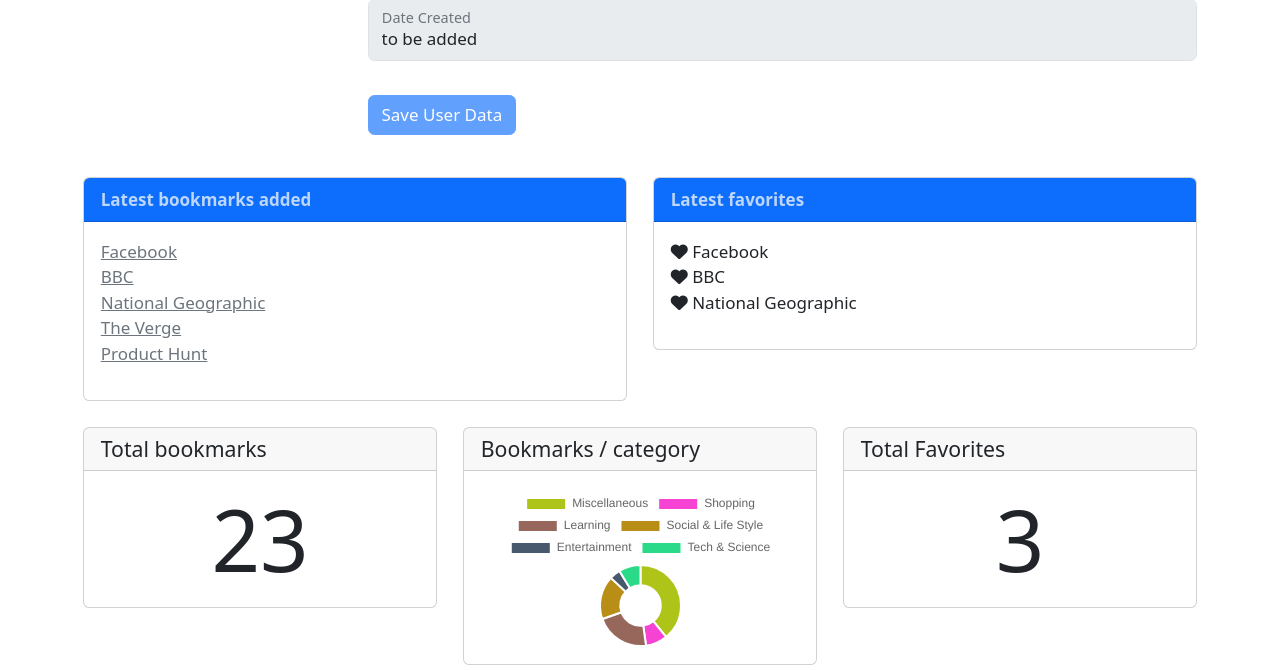
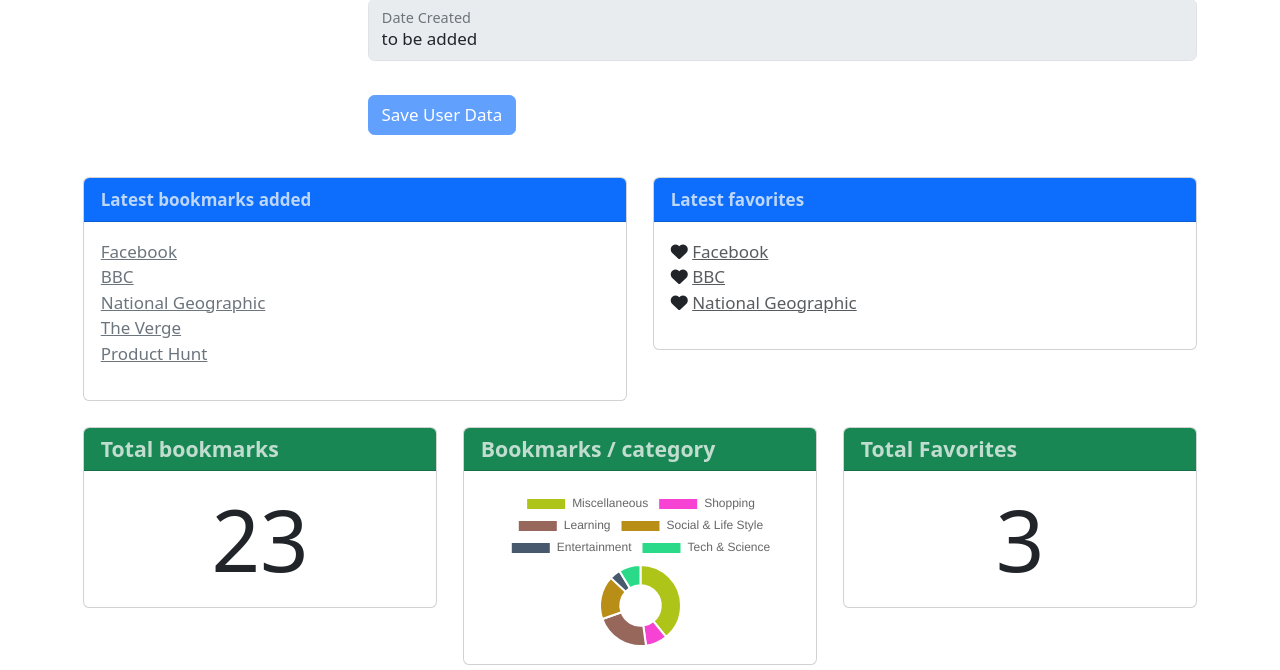
Before and after one commit to tibix/proiect_testare, a PHP site: page /profile.php in a window 1280 px wide. Shown: the part 561-1231 px from the top of the page. Run offline with PHP 8.4, Linux system fonts and the light colour scheme; the visitor is signed in with stand-in values (Sample User, id 1); data comes from the database, SQL or seed files in the repository; some libraries are stand-ins or nearby versions.

Commit message:
Finishing UI and logic for profile page

```diff
--- a/profile.php
+++ b/profile.php
@@ -23,7 +23,7 @@ $fav = new Favorite($db);
 $count_bms = $bm->getBookmarksCountByUserId($_SESSION['user_id']);
 $count_favs = $fav->getCountFavorites($_SESSION['user_id']);
 $latest_bms = $bm->getBookmarksByUserId($_SESSION['user_id'], 5);
-$my_favs = $fav->getAllFavorites($_SESSION['user_id']);
+$my_favs = $fav->getAllFavorites($_SESSION['user_id'], 5);
 $bms_categ = $bm->getCountUserBookmarksByCategory($_SESSION['user_id']);
 
 if(isset($_POST['update_profile']))
--- a/templates/header.php
+++ b/templates/header.php
@@ -46,7 +46,7 @@
                             <?php endforeach;?>
                             <hr class="dropdown-divider">
                             <li>
-                                <a class="dropdown-item new-category bg-dark text-light" href="bookmarks.php">Reset Categories
+                                <a class="dropdown-item new-category bg-danger text-light" href="bookmarks.php">Reset Categories
                                 </a>
                             </li>
 						</ul>
--- a/templates/t_profile.php
+++ b/templates/t_profile.php
@@ -71,12 +71,12 @@
         </div>
     </div>
     <div class="row">
-        <div class="col-md-6 mb-4">
+        <div class="col-lg-6 mb-4">
             <div class="card">
                 <div class="card-header bg-primary text-light text-opacity-75 fw-bold">
                     Latest bookmarks added
                 </div>
-                <div class="card-body">
+                <div class="card-body h-100">
                     <ul class="list-unstyled">
                         <?php if(count($latest_bms) < 1):?>
                             <li><a href="new_bookmark.php"><i class="fa fa-plus"></i> Add New Bookmark</a></li>
@@ -94,16 +94,16 @@
                 </div>
             </div>
         </div>
-        <div class="col-md-6 mb-4">
+        <div class="col-lg-6 mb-4">
             <div class="card">
                 <div class="card-header bg-primary text-light text-opacity-75 fw-bold">
                     Latest favorites
                 </div>
-                <div class="card-body">
+                <div class="card-body h-100">
                     <ul class="list-unstyled">
                         <?php if(count($my_favs) > 0):?>
                             <?php foreach($my_favs as $mfav):?>
-                                <li><i class="fa-solid fa-heart"></i> <?=$mfav['title']?></li>
+                                <li><i class="fa-solid fa-heart"></i> <a href="<?=$mfav['URL']?>" class="text-dark text-decoration-underline text-opacity-75"><?=$mfav['title']?></a></li>
                             <?php endforeach;?>
                         <?php else: ?>
                             <li><i class="fa-solid fa-face-sad-tear"></i> There are no favorites yet! Make sure to add a few from your home or bookmarks page.</li>
@@ -116,7 +116,7 @@
     <div class="row">
         <div class="col-md-4 mb-4">
             <div class="card">
-                <h5 class="card-header">Total bookmarks</h5>
+                <h5 class="card-header bg-success text-light fw-bold text-opacity-75">Total bookmarks</h5>
                 <div class="card-body text-center">
                     <span class="display-1">
                         <?=$count_bms?>
@@ -126,7 +126,7 @@
         </div>
         <div class="col-md-4 mb-4">
             <div class="card">
-                <h5 class="card-header">Bookmarks / category</h5>
+                <h5 class="card-header bg-success text-light fw-bold text-opacity-75">Bookmarks / category</h5>
                 <div class="card-body">
                     <canvas id="stats"></canvas>
                 </div>
@@ -134,7 +134,7 @@
         </div>
         <div class="col-md-4 mb-4">
             <div class="card">
-                <h5 class="card-header">Total Favorites</h5>
+                <h5 class="card-header bg-success text-light fw-bold text-opacity-75">Total Favorites</h5>
                 <div class="card-body text-center">
                     <span class="display-1">
                         <?=$count_favs?>
```
Also changed, not shown: classes/Favorite.php (+34 -10 lines).
